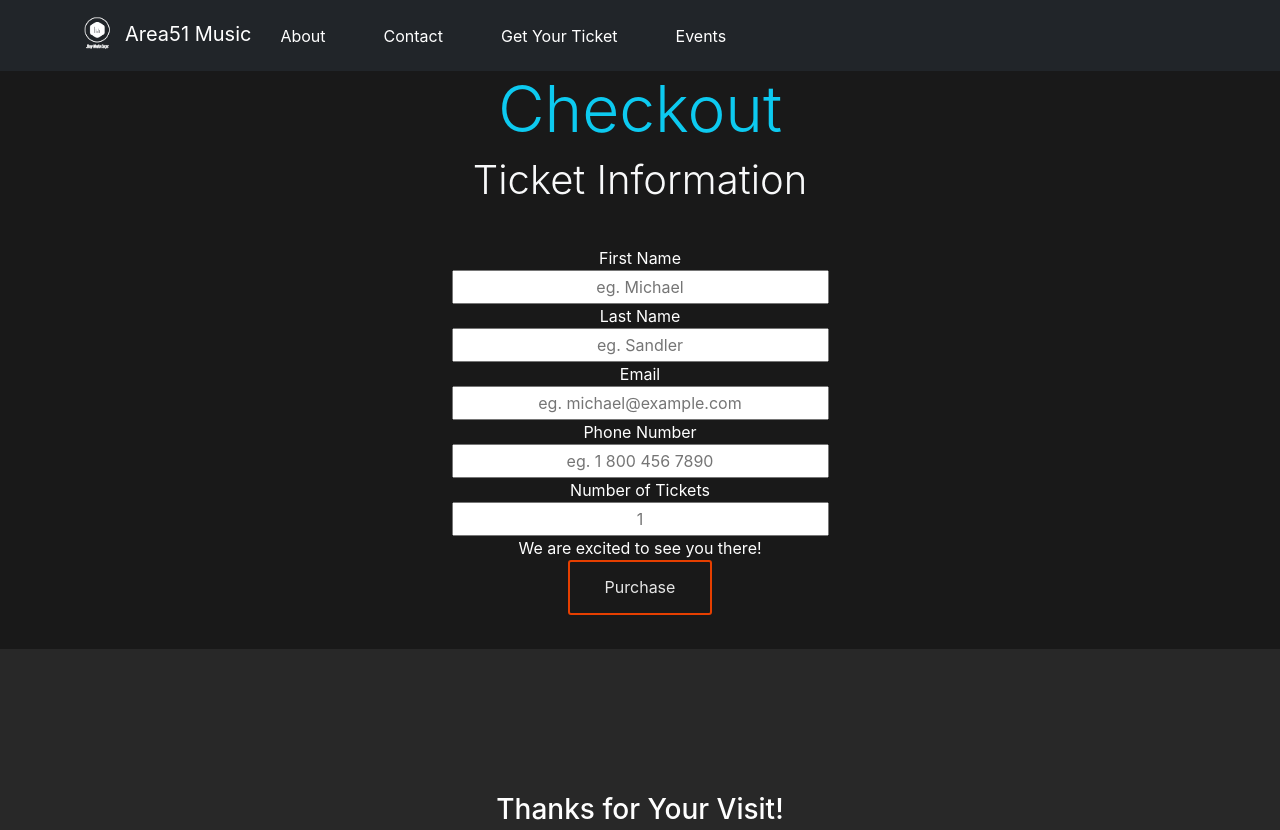
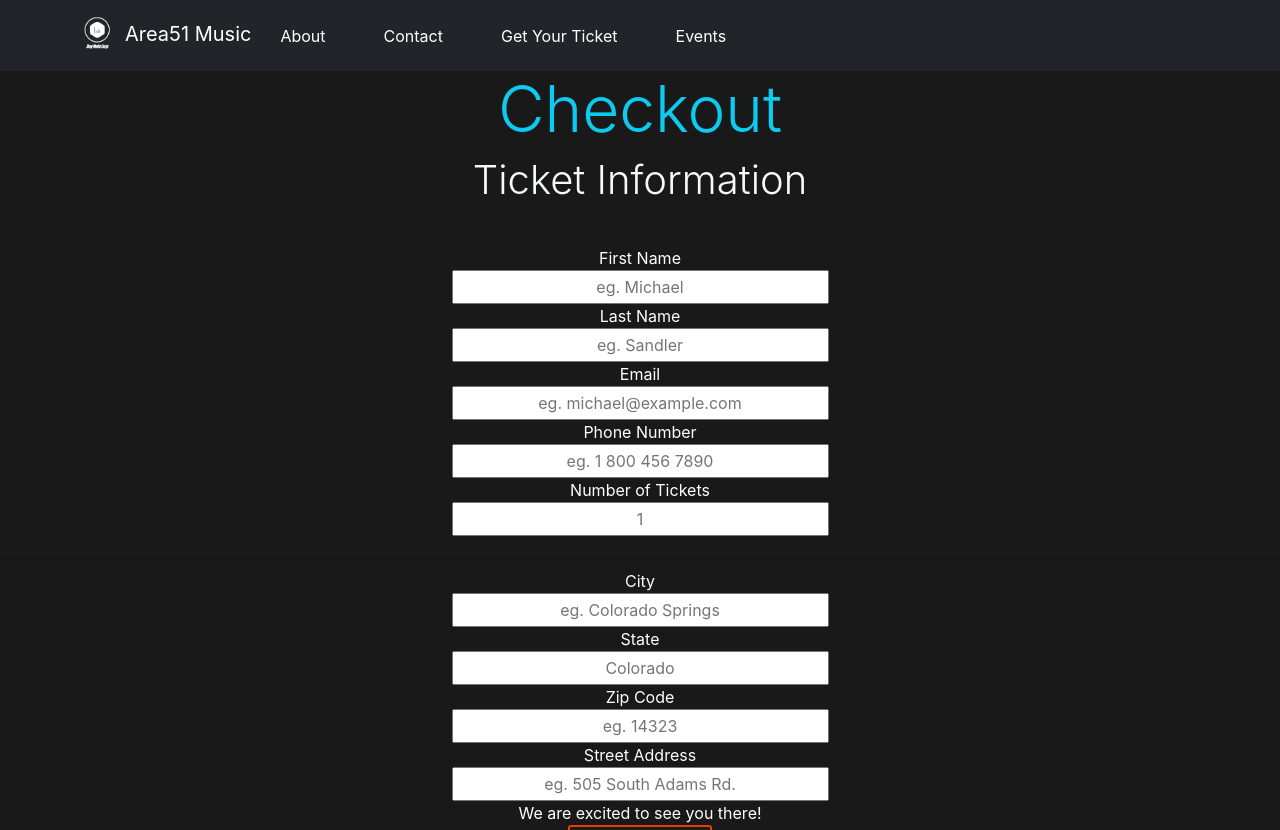
Before and after one commit to omarkha/buddstep, a React (Create React App) app: page /checkout in a window 1280 px wide. Shown: the top 830 px of the page. Built offline with nearby package versions, Linux system fonts and the light colour scheme.

Commit message:
asddsaasd

```diff
--- a/src/components/pages/HomePage.js
+++ b/src/components/pages/HomePage.js
@@ -54,14 +54,15 @@ const HomePage = () => {
               today!
               <br />
               <br />
-              Feel the ecstasy like waves of pleasure rippling through you.
               <br />
               <br />
               <h3 className="display-6 text-warning">
                 Let us shine a light that levitates you onto our alien
-                spaceship!
+                spaceship. and you Feel the ecstasy like waves of pleasure
+                rippling through you.
                 <br />
-                See you at Area51!
+                <br />
+                We're Excited to See you in the Area51 Zone!
               </h3>
             </p>
           </section>
--- a/src/components/pages/PurchasePage.js
+++ b/src/components/pages/PurchasePage.js
@@ -30,6 +30,25 @@ const PurchasePage = () => {
             <label>Number of Tickets</label>
             <input type="text" placeholder="1" />
           </div>
+          <hr />
+          <div className="column">
+            <div className="inputelement row">
+              <label>City</label>
+              <input placeholder="eg. Colorado Springs" type="text" />
+            </div>
+            <div className="inputelement row">
+              <label>State</label>
+              <input type="text" placeholder="Colorado" />
+            </div>
+            <div className="inputelement row">
+              <label>Zip Code</label>
+              <input placeholder="eg. 14323" type="text" />
+            </div>
+            <div className="inputelement row">
+              <label>Street Address</label>
+              <input type="text" placeholder="eg. 505 South Adams Rd." />
+            </div>
+          </div>
           <div className="inputelement row">
             <label>We are excited to see you there!</label>
             <button className="btn-slide-purchase">Purchase</button>
```
